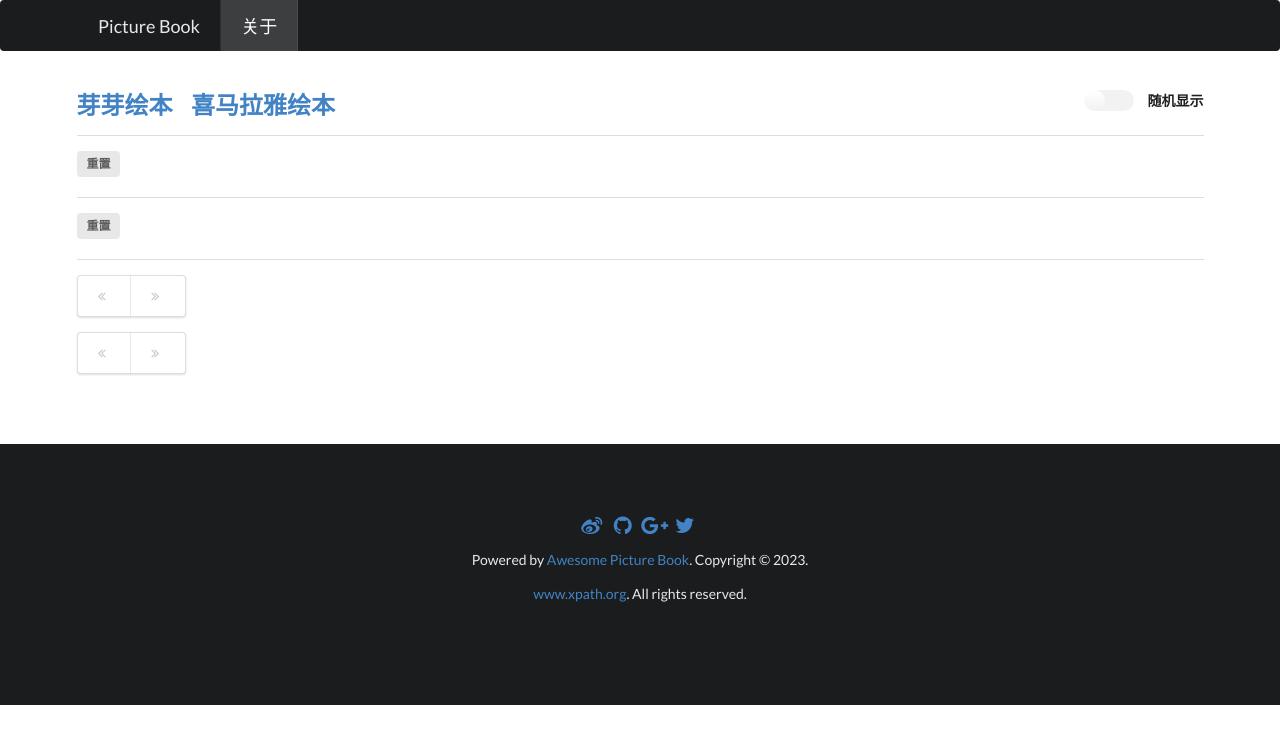
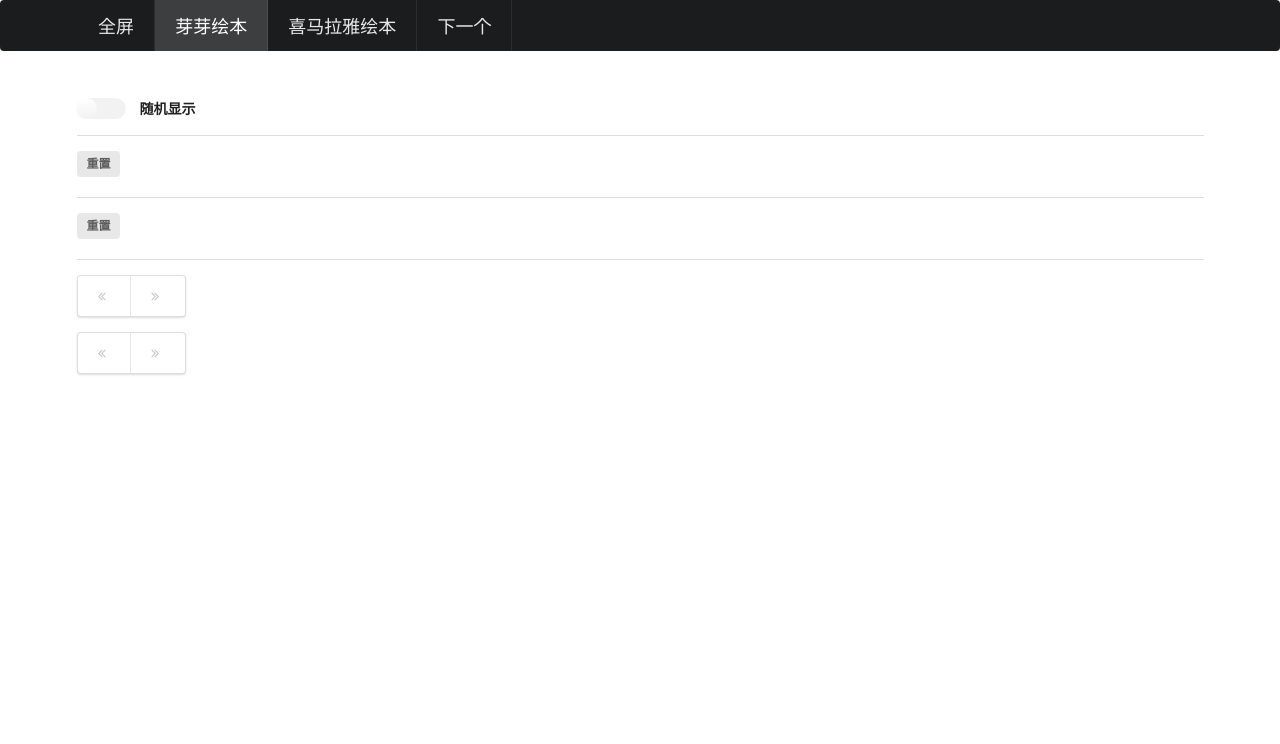
Before and after one commit to i-sync/picture-book, a Python web app: template www/templates/index.html in a window 1280 px wide. Shown: the top 744 px of the page. Run offline with Jinja, Linux system fonts and the light colour scheme; the template is opened without the code that fills it, so the values that code supplies are empty.

Commit message:
optimize the navigation

```diff
--- a/www/templates/__base__.html
+++ b/www/templates/__base__.html
@@ -109,8 +109,10 @@
 </head>
 <body>
     <div id="sidebar-menu" class="ui sidebar inverted vertical menu">
-        <a href="/" class="item"> Picture Book </a>
-        <a href="/about" class="item">关于</a>
+        <a tabindex="1" href="#" class="item fullscreen-navigation">全屏</a>
+        <a tabindex="2" href="/" class="item">芽芽绘本</a>
+        <a tabindex="3" href="/xmly" class="item">喜马拉雅绘本</a>
+        <a tabindex="4" href="#" class="item next-picture-book">下一个</a>
         {% if __user__ %}
             <a class="item" href="#">{{ __user__.username }}</a>
             {% if __user__.admin %}
@@ -122,8 +124,11 @@
     <div class="pusher">
         <div id="main-menu" class="ui inverted stackable massive menu">
             <div class="ui container">
-                <a href="/" class="item"> Picture Book </a>
-                <a href="/about" class="item">关于</a>
+                <a tabindex="1" href="#" class="item fullscreen-navigation">全屏</a>
+                <a tabindex="2" href="/" class="item">芽芽绘本</a>
+                <a tabindex="3" href="/xmly" class="item">喜马拉雅绘本</a>
+                <a tabindex="4" href="#" class="item next-picture-book">下一个</a>
+
 
                 <div class="right menu">
                     {% if __user__ %}
@@ -149,7 +154,7 @@
             <div class="push"></div>
         </div>
 
-        <div class="ui inverted vertical footer segment">
+        <!-- <div class="ui inverted vertical footer segment">
             <div class="ui center aligned container">
                 <div class="ui container">
                     <p>
@@ -162,7 +167,7 @@
                     <p><a href="https://www.xpath.org" target="_blank">www.xpath.org</a>. All rights reserved. </p>
                 </div>
             </div>
-        </div>
+        </div> -->
 
     </div>
 
--- a/www/templates/index.html
+++ b/www/templates/index.html
@@ -15,11 +15,11 @@
 
 {% block content %}
 
-    <h2 class="ui header" tabindex="0">
-        <a href="/">芽芽绘本</a> &nbsp;&nbsp;
-        <a href="/xmly">喜马拉雅绘本</a>
-        <div class="ui toggle checkbox" style="float:right">
-            <input type="checkbox" onchange="random_params(event)"  {{'checked=checked' if current_random =='true' else ''}} name="random-showing">
+    <h2 class="ui header">
+        <!-- <a href="/">芽芽绘本</a> &nbsp;&nbsp;
+        <a href="/xmly">喜马拉雅绘本</a> -->
+        <div class="ui toggle checkbox" tabindex="5">
+            <input type="checkbox" tabindex="7" onchange="random_params(event)"  {{'checked=checked' if current_random =='true' else ''}} name="random-showing">
             <label>随机显示</label>
         </div>
     </h2>
```
Also changed, not shown: www/templates/index_xmly.html (+5 -5 lines), www/templates/xmly_book.html (+10 -0 lines), www/templates/yaya_book.html (+14 -0 lines).
